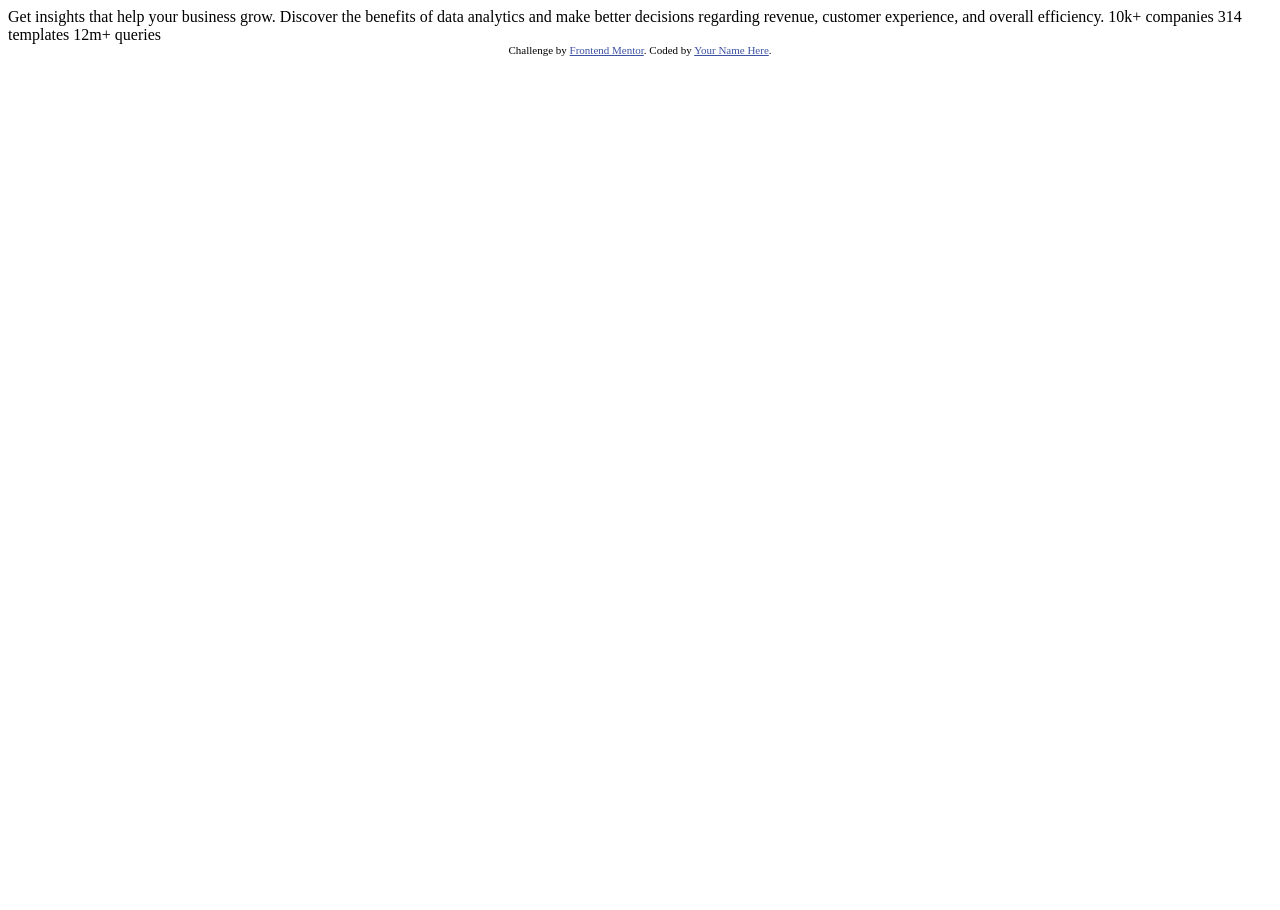
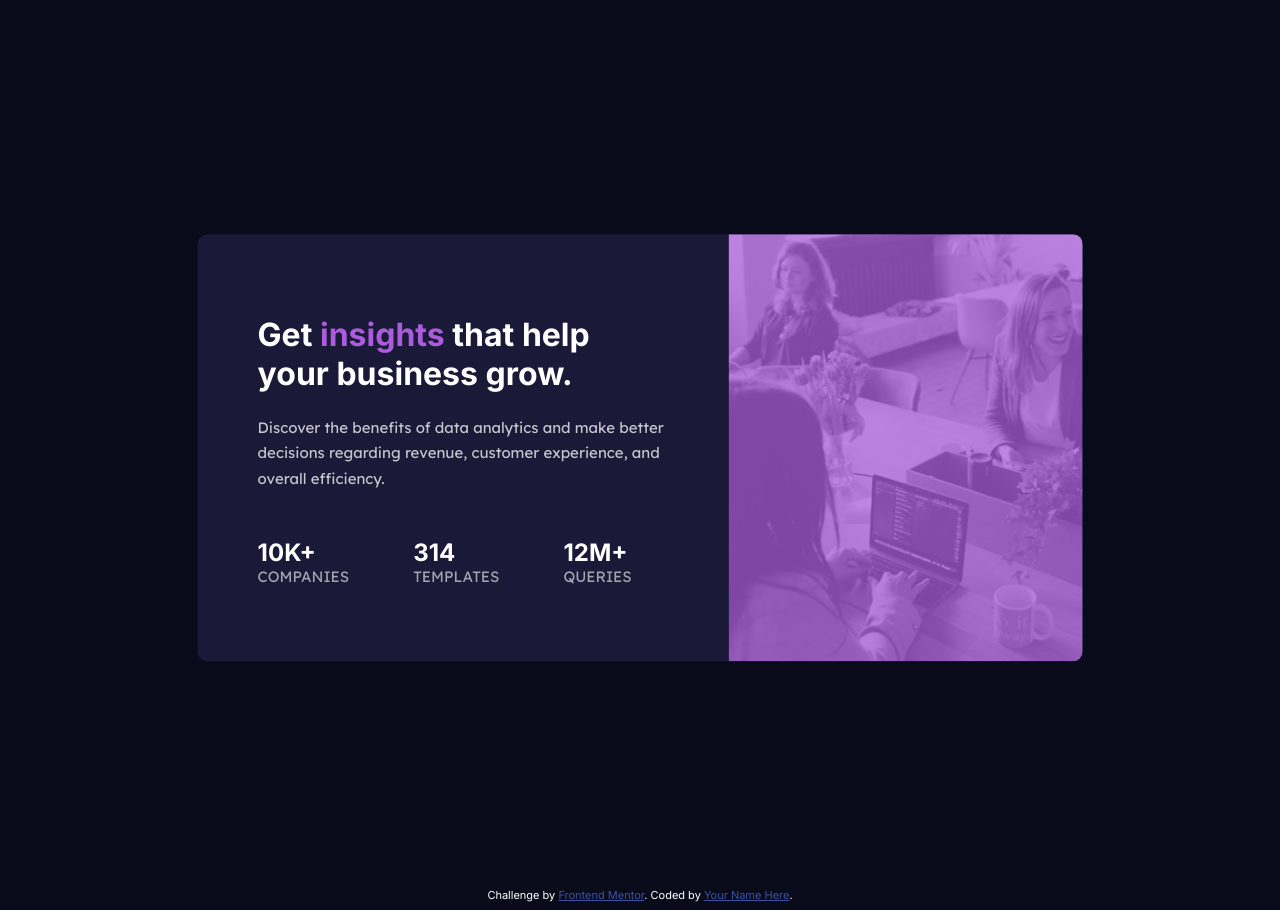
Before and after one commit to Wijayaac/stats-card, a plain HTML site: page index.html in a window 1280 px wide. Before the commit the page ends 800 px from the top, so only its background shows below. Drawn offline with Linux system fonts and the light colour scheme.

Commit message:
💄 finish fem challenges

```diff
--- /dev/null
+++ b/app/scss/_mixins.scss
@@ -0,0 +1,23 @@
+// 640px, 1024px, 1400px
+$breakpoints-up: (
+  "medium": "40em",
+  "large": "64em",
+  "xlarge": "87.5em",
+);
+// 639px, 1023px, 1399px
+$breakpoints-down: (
+  "small": "39.975em",
+  "medium": "63.975em",
+  "large": "87.4375em",
+);
+
+@mixin breakpoint-up($size) {
+  @media (min-width: map-get( $breakpoints-up,$size)) {
+    @content;
+  }
+}
+@mixin breakpoint-down($size) {
+  @media (max-width: map-get( $breakpoints-down,$size)) {
+    @content;
+  }
+}
--- /dev/null
+++ b/app/scss/style.scss
@@ -0,0 +1,127 @@
+@import "mixins";
+
+// Primary colors
+$veryDarkBlue: hsl(233, 47%, 7%);
+$darkDesaturatedBlue: hsl(244, 38%, 16%);
+$softViolet: hsl(277, 64%, 61%);
+
+// Neutral colors
+$white: hsl(0, 0%, 100%);
+$slightlyWhite: hsla(0, 0%, 100%, 0.75);
+$slightlyTransparent: hsla(0, 0%, 100%, 0.6);
+
+$fontPrimary: 15px;
+
+$mainFont: "Inter", sans-serif;
+$secondaryFont: "Lexend Deca", sans-serif;
+
+body {
+  background-color: $veryDarkBlue;
+  font-family: $mainFont;
+  font-weight: 400;
+  color: $white;
+}
+
+.card {
+  padding: 40px 10px;
+  position: relative;
+  height: 100vh;
+  &__wrapper {
+    width: 70%;
+    display: flex;
+    flex-direction: row;
+    flex-wrap: wrap-reverse;
+    justify-content: space-between;
+    position: absolute;
+    left: 50%;
+    top: 50%;
+    transform: translate(-50%, -50%);
+    background-color: $darkDesaturatedBlue;
+    border-radius: 10px;
+    @include breakpoint-down(small) {
+      text-align: center;
+    }
+  }
+  &__body {
+    position: relative;
+    @include breakpoint-up(medium) {
+      max-width: 60%;
+    }
+  }
+  &__description {
+    padding: 10px 14px;
+    @include breakpoint-up(medium) {
+      padding: 60px 60px;
+    }
+  }
+  &__title {
+    font-family: $mainFont;
+    &--violet {
+      color: $softViolet;
+    }
+  }
+  &__paragraph {
+    font-family: $secondaryFont;
+    font-size: $fontPrimary;
+    color: $slightlyWhite;
+    line-height: 1.7;
+  }
+  &__stat-heading {
+    font-family: $mainFont;
+    font-size: x-large;
+    font-weight: 700;
+    margin-bottom: 0;
+    margin-top: 2rem;
+    text-transform: uppercase;
+  }
+  &__stat-sub-heading {
+    font-family: $secondaryFont;
+    color: $slightlyTransparent;
+    margin-top: 0;
+    text-transform: uppercase;
+    font-size: $fontPrimary;
+  }
+  &__header {
+    overflow: hidden;
+    position: relative;
+    @include breakpoint-up(medium) {
+      width: 40%;
+    }
+  }
+
+  &__image {
+    position: relative;
+    height: 12.5rem;
+    width: 17.1875rem;
+    background-size: cover;
+    background-position: center;
+    border-top-right-radius: 10px;
+    border-top-left-radius: 10px;
+    box-shadow: inset 0 0 0 1000px rgba($softViolet, $alpha: 0.75);
+    background-image: url("../../images/image-header-mobile.jpg");
+    @include breakpoint-up(medium) {
+      height: 100%;
+      width: 100%;
+      border-top-left-radius: 0;
+      border-top-right-radius: 10px;
+      border-bottom-right-radius: 10px;
+      box-shadow: inset 0 0 0 1000px rgba($softViolet, $alpha: 0.75);
+      background-image: url("../../images/image-header-desktop.jpg");
+    }
+  }
+  &__stat {
+    display: flex;
+    flex-direction: column;
+    justify-content: center;
+    align-items: center;
+    @include breakpoint-up(medium) {
+      flex-direction: row;
+      justify-content: flex-start;
+    }
+  }
+  &__stat-item {
+    @include breakpoint-up(medium) {
+      margin: 0 4rem 0 0;
+    }
+  }
+}
--- a/index.html
+++ b/index.html
@@ -1,33 +1,71 @@
 <!DOCTYPE html>
 <html lang="en">
+
 <head>
-  <meta charset="UTF-8">
-  <meta name="viewport" content="width=device-width, initial-scale=1.0"> <!-- displays site properly based on user's device -->
+  <meta charset="UTF-8" />
+  <meta name="viewport" content="width=device-width, initial-scale=1.0" />
+  <!-- displays site properly based on user's device -->
 
-  <link rel="icon" type="image/png" sizes="32x32" href="./images/favicon-32x32.png">
+  <link rel="icon" type="image/png" sizes="32x32" href="./images/favicon-32x32.png" />
 
   <title>Frontend Mentor | Stats preview card component</title>
 
   <!-- Feel free to remove these styles or customise in your own stylesheet 👍 -->
   <style>
-    .attribution { font-size: 11px; text-align: center; }
-    .attribution a { color: hsl(228, 45%, 44%); }
+    .attribution {
+      font-size: 11px;
+      text-align: center;
+    }
+
+    .attribution a {
+      color: hsl(228, 45%, 44%);
+    }
   </style>
+  <link rel="preconnect" href="https://fonts.googleapis.com" />
+  <link rel="preconnect" href="https://fonts.gstatic.com" crossorigin />
+  <link href="https://fonts.googleapis.com/css2?family=Inter:wght@400;700&family=Lexend+Deca&display=swap"
+    rel="stylesheet" />
+  <link rel="stylesheet" href="/app/css/style.css" />
 </head>
+
 <body>
-
-  Get insights that help your business grow.
-
-  Discover the benefits of data analytics and make better decisions regarding revenue, customer
-  experience, and overall efficiency.
-
-  10k+ companies
-  314 templates
-  12m+ queries
-
+  <main class="card">
+    <div class="card__wrapper">
+      <div class="card__body">
+        <div class="card__description">
+          <h1 class="card__title">
+            Get <span class="card__title--violet">insights</span> that help your business grow.
+          </h1>
+          <p class="card__paragraph">
+            Discover the benefits of data analytics and make better decisions
+            regarding revenue, customer experience, and overall efficiency.
+          </p>
+          <div class="card__stat">
+            <div class="card__stat-item">
+              <p class="card__stat-heading">10k+</p>
+              <p class="card__stat-sub-heading">companies</p>
+            </div>
+            <div class="card__stat-item">
+              <p class="card__stat-heading">314</p>
+              <p class="card__stat-sub-heading">templates</p>
+            </div>
+            <div class="card__stat-item">
+              <p class="card__stat-heading">12m+</p>
+              <p class="card__stat-sub-heading">queries</p>
+            </div>
+          </div>
+        </div>
+      </div>
+      <div class="card__header">
+        <div class="card__image"></div>
+      </div>
+    </div>
+  </main>
   <div class="attribution">
-    Challenge by <a href="https://www.frontendmentor.io?ref=challenge" target="_blank">Frontend Mentor</a>.
-    Coded by <a href="#">Your Name Here</a>.
+    Challenge by
+    <a href="https://www.frontendmentor.io?ref=challenge" target="_blank">Frontend Mentor</a>. Coded by <a href="#">Your
+      Name Here</a>.
   </div>
 </body>
+
 </html>
```
Also changed, not shown: app/css/style.css (added), 1 other file.
